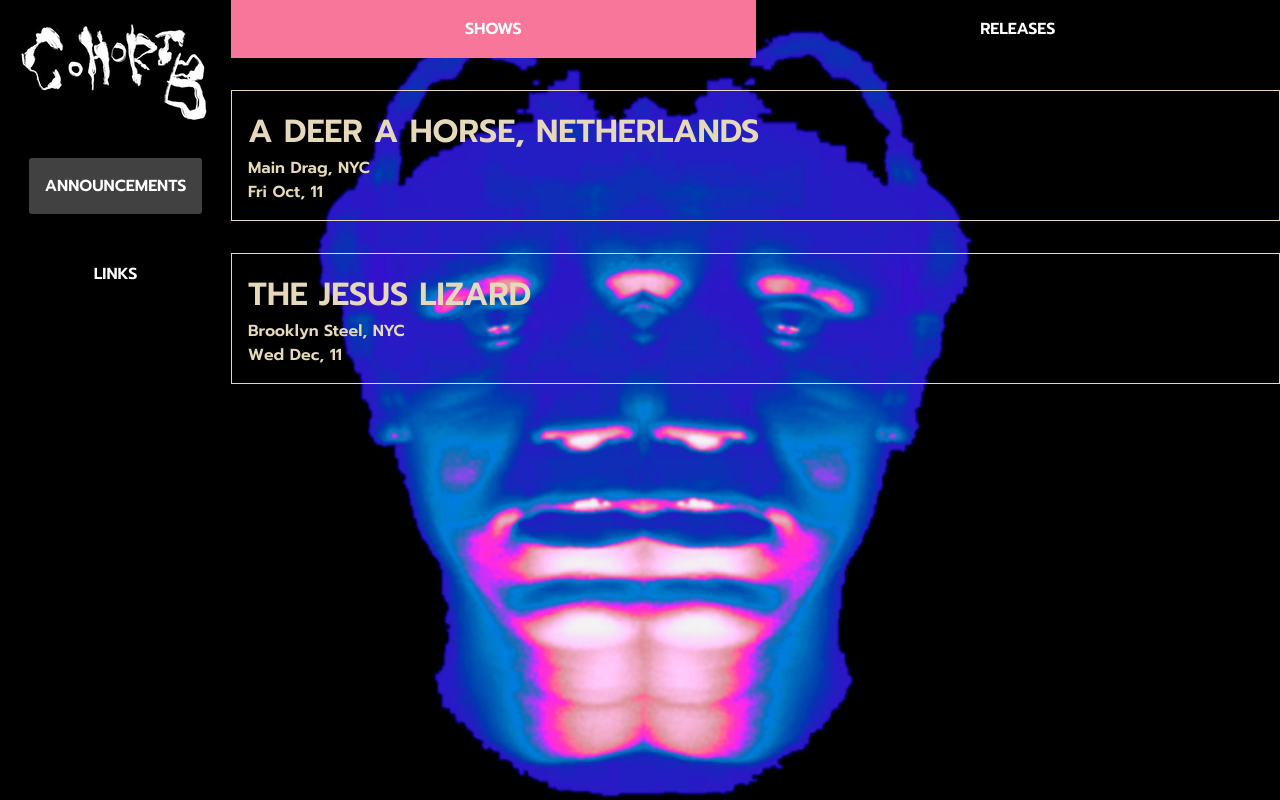
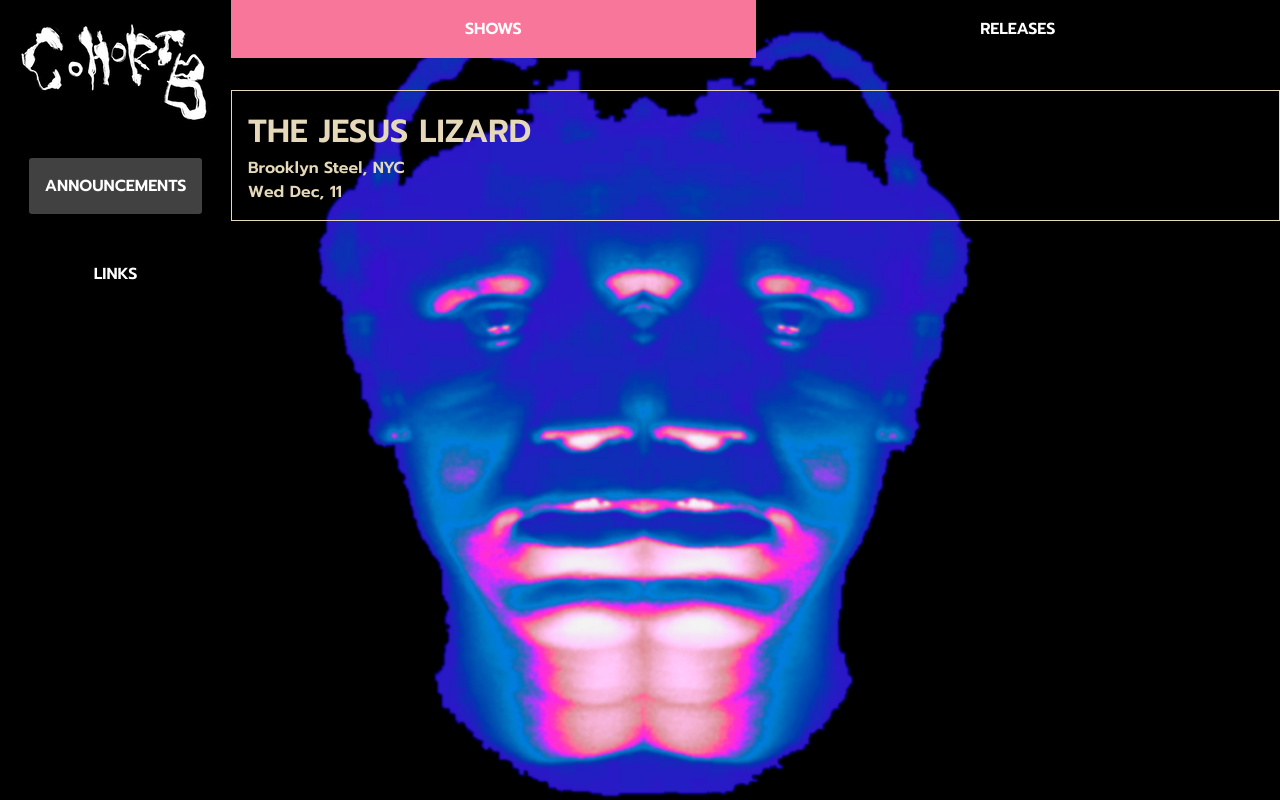
Before and after one commit to hm-factor/cohortb, a React (Create React App) app: page /announcements in a window 1280 px wide. Built offline with nearby package versions, Linux system fonts and the light colour scheme.

Commit message:
remove show

```diff
--- a/src/components/Announcements/ShowContent.tsx
+++ b/src/components/Announcements/ShowContent.tsx
@@ -3,13 +3,6 @@
 export default function ShowContent() {
   // place, date, link, hover
   let showInfo = [
-    {
-      who: "A DEER A HORSE, NETHERLANDS",
-      where: "Main Drag, NYC",
-      when: "Fri Oct, 11",
-      how: "https://maindragmusic.com/collections/live-at-main-drag/products/10-11-24-a-deer-a-horse-cohort-b-special-guest-tba",
-      active: true,
-    },
     {
       who: "THE JESUS LIZARD",
       where: "Brooklyn Steel, NYC",
```
